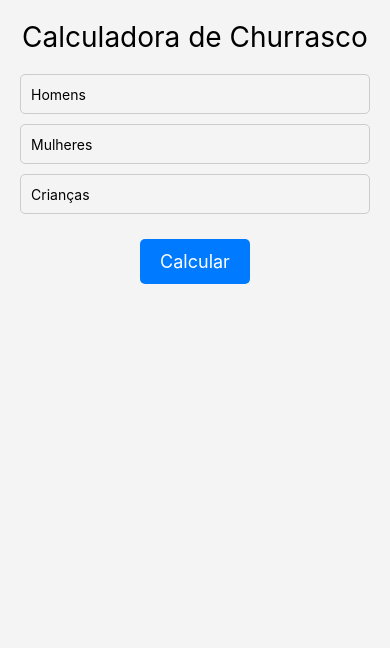
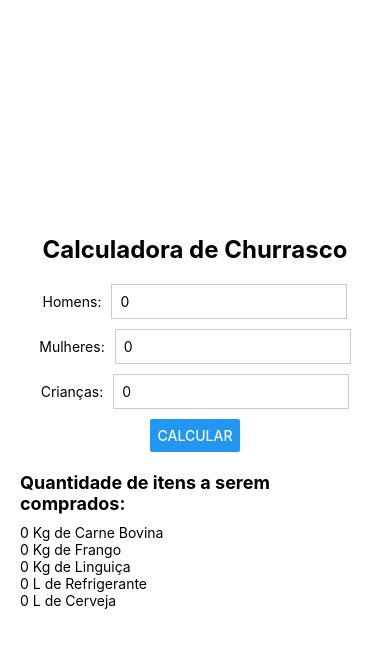
Before and after one commit to cedricmaciel/app-churrasco-mobile, a React Native app in the folder make-churras/: screen / in a window 390 px wide. Shown: the top 648 px of the page. Built offline with nearby package versions, Linux system fonts and the light colour scheme.

Commit message:
Update App.js

```diff
--- a/make-churras/App.js
+++ b/make-churras/App.js
@@ -1,52 +1,72 @@
-// App.js
-
 import React, { useState } from 'react';
-import { StyleSheet, View, Text, TextInput, TouchableOpacity, ScrollView } from 'react-native';
+import { View, Text, TextInput, Button, StyleSheet } from 'react-native';
 
 export default function App() {
   const [homens, setHomens] = useState(0);
   const [mulheres, setMulheres] = useState(0);
   const [criancas, setCriancas] = useState(0);
+  const [carneBovina, setCarneBovina] = useState(0);
+  const [frango, setFrango] = useState(0);
+  const [linguica, setLinguica] = useState(0);
+  const [refrigerante, setRefrigerante] = useState(0);
+  const [cerveja, setCerveja] = useState(0);
 
   const calcular = () => {
-    const carneBovina = (homens * 0.5) + (mulheres * 0.3) + (criancas * 0.2);
-    const frango = (homens * 0.2) + (mulheres * 0.2) + (criancas * 0.1);
-    const linguica = (homens * 0.2) + (mulheres * 0.2) + (criancas * 0.2);
-    const refrigerante = (homens * 0.3) + (mulheres * 0.4) + (criancas * 0.2);
-    const cerveja = (homens * 0.8) + (mulheres * 0.5);
+    // Lógica de cálculo aqui
+    // Exemplo simples para ilustrar
+    const totalCarneBovina = homens * 0.3 + mulheres * 0.2 + criancas * 0.1;
+    const totalFrango = homens * 0.2 + mulheres * 0.15 + criancas * 0.1;
+    const totalLinguica = homens * 0.1 + mulheres * 0.1 + criancas * 0.05;
+    const totalRefrigerante = (homens + mulheres + criancas) * 0.5;
+    const totalCerveja = homens * 0.5 + mulheres * 0.3;
 
-    // Atualiza os resultados
+    setCarneBovina(totalCarneBovina.toFixed(2));
+    setFrango(totalFrango.toFixed(2));
+    setLinguica(totalLinguica.toFixed(2));
+    setRefrigerante(totalRefrigerante.toFixed(2));
+    setCerveja(totalCerveja.toFixed(2));
   };
 
   return (
     <View style={styles.container}>
-      <Text style={styles.titulo}>Calculadora de Churrasco</Text>
-      <View style={styles.inputContainer}>
+      <Text style={styles.title}>Calculadora de Churrasco</Text>
+      <View style={styles.inputPessoa}>
+        <Text>Homens:</Text>
         <TextInput
           style={styles.input}
-          placeholder="Homens"
           keyboardType="numeric"
-          onChangeText={value => setHomens(parseInt(value))}
+          value={homens.toString()}
+          onChangeText={(text) => setHomens(parseInt(text))}
         />
+      </View>
+      <View style={styles.inputPessoa}>
+        <Text>Mulheres:</Text>
         <TextInput
           style={styles.input}
-          placeholder="Mulheres"
           keyboardType="numeric"
-          onChangeText={value => setMulheres(parseInt(value))}
+          value={mulheres.toString()}
+          onChangeText={(text) => setMulheres(parseInt(text))}
         />
+      </View>
+      <View style={styles.inputPessoa}>
+        <Text>Crianças:</Text>
         <TextInput
           style={styles.input}
-          placeholder="Crianças"
           keyboardType="numeric"
-          onChangeText={value => setCriancas(parseInt(value))}
+          value={criancas.toString()}
+          onChangeText={(text) => setCriancas(parseInt(text))}
         />
       </View>
-      <TouchableOpacity style={styles.button} onPress={calcular}>
-        <Text style={styles.buttonText}>Calcular</Text>
-      </TouchableOpacity>
-      <ScrollView style={styles.resultContainer}>
-        {/* Resultados aqui */}
-      </ScrollView>
+      <Button title="Calcular" onPress={calcular} />
+
+      <View style={styles.resultado}>
+        <Text style={styles.subtitle}>Quantidade de itens a serem comprados:</Text>
+        <Text>{carneBovina} Kg de Carne Bovina</Text>
+        <Text>{frango} Kg de Frango</Text>
+        <Text>{linguica} Kg de Linguiça</Text>
+        <Text>{refrigerante} L de Refrigerante</Text>
+        <Text>{cerveja} L de Cerveja</Text>
+      </View>
     </View>
   );
 }
@@ -56,40 +76,31 @@ const styles = StyleSheet.create({
     flex: 1,
     justifyContent: 'center',
     alignItems: 'center',
-    backgroundColor: '#f4f4f4',
     padding: 20,
   },
-  titulo: {
-    fontSize: 28,
+  title: {
+    fontSize: 24,
+    fontWeight: 'bold',
     marginBottom: 20,
   },
-  inputContainer: {
-    marginBottom: 15,
-    width: '100%',
+  inputPessoa: {
+    flexDirection: 'row',
+    alignItems: 'center',
+    marginBottom: 10,
   },
   input: {
-    height: 40,
+    borderWidth: 1,
     borderColor: '#ccc',
-    borderWidth: 1,
-    borderRadius: 5,
-    paddingHorizontal: 10,
+    padding: 8,
+    flex: 1,
+    marginLeft: 10,
+  },
+  resultado: {
+    marginTop: 20,
+  },
+  subtitle: {
+    fontSize: 18,
+    fontWeight: 'bold',
     marginBottom: 10,
   },
-  button: {
-    backgroundColor: '#007BFF',
-    paddingVertical: 12,
-    paddingHorizontal: 20,
-    borderRadius: 5,
-    marginBottom: 10,
-  },
-  buttonText: {
-    color: '#fff',
-    fontSize: 18,
-    textAlign: 'center',
-  },
-  resultContainer: {
-    width: '100%',
-    marginTop: 20,
-    paddingHorizontal: 10,
-  },
 });
```
